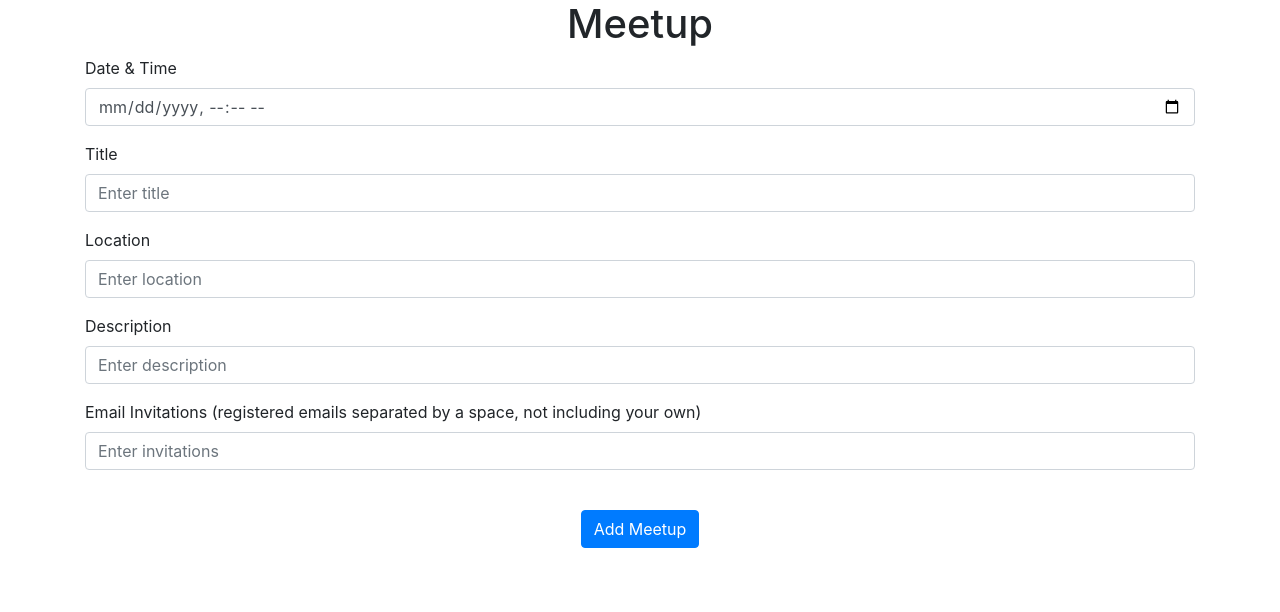
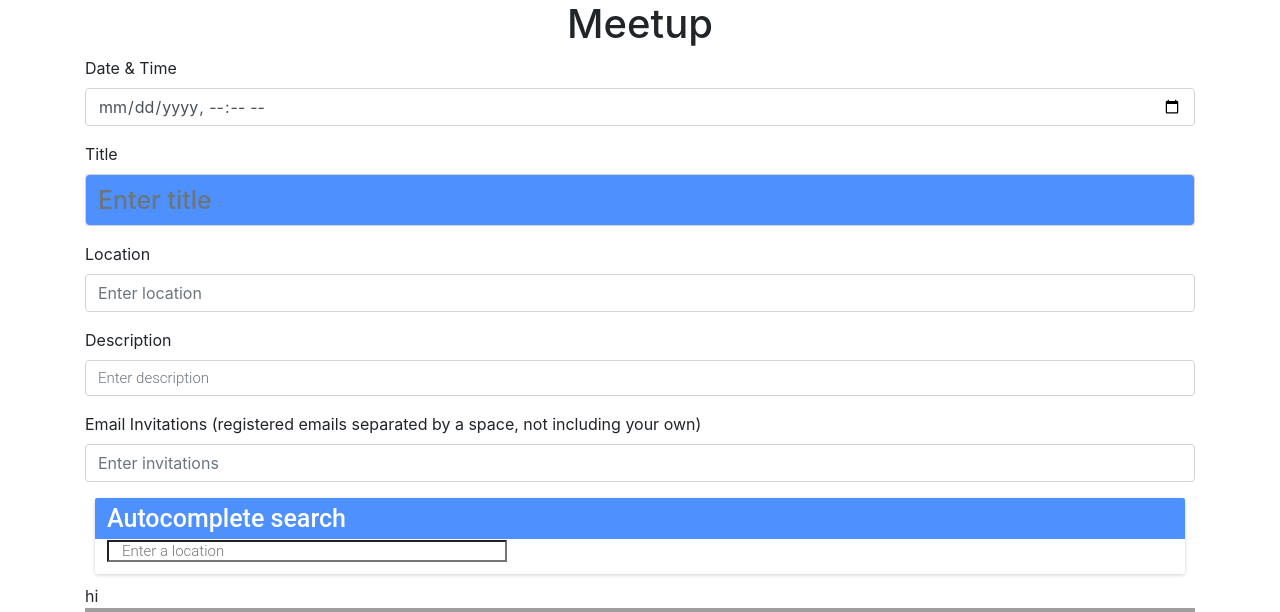
Before and after one commit to Jeffery05/MeetUp, a Flask app: page /create in a window 1280 px wide. Shown: the part 56-668 px from the top of the page. Before the commit the page ends 604 px from the top, so only its background shows below. Run offline with Flask 3, Linux system fonts and the light colour scheme; a user stored in the database is signed in; a map, chart or similar area stays blank; some libraries are stand-ins or nearby versions; grey boxes are pictures that could not be loaded.

Commit message:
implemented google maps api on the create page

```diff
--- /dev/null
+++ b/website/static/map.js
@@ -0,0 +1,68 @@
+// This example requires the Places library. Include the libraries=places
+// parameter when you first load the API. For example:
+// <script src="https://maps.googleapis.com/maps/api/js?key=YOUR_API_KEY&libraries=places">
+function initMap() {
+    const map = new google.maps.Map(document.getElementById("map"), {
+      center: { lat: 40.749933, lng: -73.98633 },
+      zoom: 13,
+      mapTypeControl: false,
+    });
+    const card = document.getElementById("pac-card");
+    const input = document.getElementById("pac-input");
+    //const biasInputElement = document.getElementById("use-location-bias");
+    //const strictBoundsInputElement = document.getElementById("use-strict-bounds");
+    const options = {
+      fields: ["formatted_address", "geometry", "name"],
+      strictBounds: false,
+    };
+
+    map.controls[google.maps.ControlPosition.TOP_CENTER].push(card);
+
+    const autocomplete = new google.maps.places.Autocomplete(input, options);
+
+    // Bind the map's bounds (viewport) property to the autocomplete object,
+    // so that the autocomplete requests use the current map bounds for the
+    // bounds option in the request.
+    //autocomplete.bindTo("bounds", map);
+
+    const infowindow = new google.maps.InfoWindow();
+    const infowindowContent = document.getElementById("infowindow-content");
+
+    infowindow.setContent(infowindowContent);
+
+    const marker = new google.maps.Marker({
+      map,
+      anchorPoint: new google.maps.Point(0, -29),
+    });
+
+    autocomplete.addListener("place_changed", () => {
+      infowindow.close();
+      marker.setVisible(false);
+
+      const place = autocomplete.getPlace();
+          console.log(place.geometry)
+      if (!place.geometry || !place.geometry.location) {
+        // User entered the name of a Place that was not suggested and
+        // pressed the Enter key, or the Place Details request failed.
+        window.alert("No details available for input: '" + place.name + "'");
+        return;
+      }
+
+      // If the place has a geometry, then present it on a map.
+      if (place.geometry.viewport) {
+        map.fitBounds(place.geometry.viewport);
+      } else {
+        map.setCenter(place.geometry.location);
+        map.setZoom(17);
+      }
+
+      marker.setPosition(place.geometry.location);
+      marker.setVisible(true);
+      infowindowContent.children["place-name"].textContent = place.name;
+      infowindowContent.children["place-address"].textContent =
+        place.formatted_address;
+      infowindow.open(map, marker);
+    });
+  }
+
+  window.initMap = initMap;
--- /dev/null
+++ b/website/static/site.css
@@ -0,0 +1,87 @@
+/*
+ * Always set the map height explicitly to define the size of the div element
+ * that contains the map.
+ */
+ html, body, #map {
+    height: 500px;
+  }
+
+  /*
+   * Optional: Makes the sample page fill the window.
+   */
+  html,
+  body {
+    height: 100%;
+    margin: 0;
+    padding: 0;
+  }
+
+  #description {
+    font-family: Roboto;
+    font-size: 15px;
+    font-weight: 300;
+  }
+
+  #infowindow-content .title {
+    font-weight: bold;
+  }
+
+  #infowindow-content {
+    display: none;
+  }
+
+  #map #infowindow-content {
+    display: inline;
+  }
+
+  .pac-card {
+    background-color: #fff;
+    border: 0;
+    border-radius: 2px;
+    box-shadow: 0 1px 4px -1px rgba(0, 0, 0, 0.3);
+    margin: 10px;
+    padding: 0 0.5em;
+    font: 400 18px Roboto, Arial, sans-serif;
+    overflow: hidden;
+    font-family: Roboto;
+    padding: 0;
+  }
+
+  #pac-container {
+    padding-bottom: 12px;
+    margin-right: 12px;
+  }
+
+  .pac-controls {
+    display: inline-block;
+    padding: 5px 11px;
+  }
+
+  .pac-controls label {
+    font-family: Roboto;
+    font-size: 13px;
+    font-weight: 300;
+  }
+
+  #pac-input {
+    background-color: #fff;
+    font-family: Roboto;
+    font-size: 15px;
+    font-weight: 300;
+    margin-left: 12px;
+    padding: 0 11px 0 13px;
+    text-overflow: ellipsis;
+    width: 400px;
+  }
+
+  #pac-input:focus {
+    border-color: #4d90fe;
+  }
+
+  #title {
+    color: #fff;
+    background-color: #4d90fe;
+    font-size: 25px;
+    font-weight: 500;
+    padding: 6px 12px;
+  }
--- a/website/templates/base.html
+++ b/website/templates/base.html
@@ -14,6 +14,7 @@
       href="https://stackpath.bootstrapcdn.com/font-awesome/4.7.0/css/font-awesome.min.css"
       crossorigin="anonymous"
     />
+    <link href="/static/site.css" rel="stylesheet">
 
     <title>{% block title %}Home{% endblock %}</title>
   </head>
@@ -85,7 +86,13 @@
       type="text/javascript"
       src="{{ url_for('static', filename='index.js') }}"
     ></script>
-
+    <script
+      src="https://maps.googleapis.com/maps/api/js?key=AIzaSyCW606Y8HNWgKhTtvSeqHgmeur2fPDWdzU&callback=initMap&libraries=places&v=weekly"
+      async="false"
+    ></script>
+    <script
+      src="{{ url_for('static', filename='map.js') }}"
+    ></script>
     <!--{% block javascript %}
     <script type="text/javascript">
       function deleteNote(noteId) {
--- a/website/templates/create.html
+++ b/website/templates/create.html
@@ -53,6 +53,20 @@
       placeholder="Enter invitations"
     />
   </div>
+  <div class="pac-card" id="pac-card">
+    <div>
+      <div id="title">Autocomplete search</div>
+    </div>
+    <div id="pac-container">
+      <input id="pac-input" type="text" placeholder="Enter a location" />
+    </div>
+  </div>
+
+  <div id="map">hi</div>
+  <div id="infowindow-content">
+    <span id="place-name" class="title"></span><br />
+    <span id="place-address"></span>
+  </div>
   <br />
   <div align="center">
     <button type="submit" class="btn btn-primary">Add Meetup</button>
```
